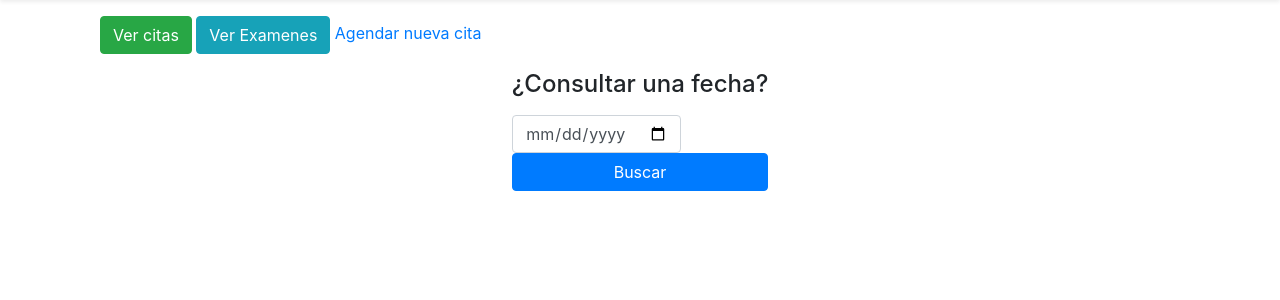
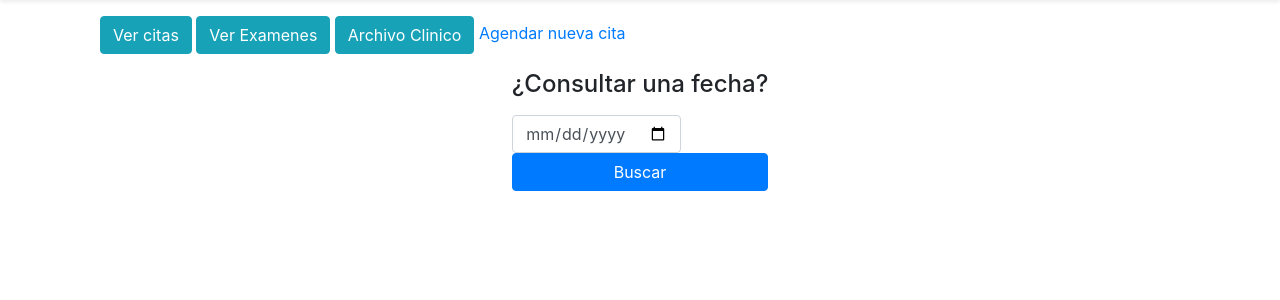
Before and after one commit to Analisis-y-Diseno-1/calendariocitas, a Django app: page / in a window 1280 px wide. Shown: the part 73-373 px from the top of the page. Run offline with Django 3.2, Linux system fonts and the light colour scheme; parts of the project's set-up code (start-up, migrations or seed data) failed here and were passed over; some libraries are stand-ins or nearby versions.

Commit message:
Se realizaron los ultimos ajustes para la generacion del historial medico de todos los pacientes

```diff
--- a/templates/home.html
+++ b/templates/home.html
@@ -9,8 +9,9 @@
         <div class="row">
             <div class="col">
                 {% comment %} <a href="{%url 'crear_cita' pk=1 %}" class="btn btn-success">Agendar cita</a> {% endcomment %}
-                <a href="{%url 'citas' %}" class="btn btn-success">Ver citas</a>
+                <a href="{%url 'citas' %}" class="btn btn-info">Ver citas</a>
                 <a href="{% url 'ExaminationListView' %}" class="btn btn-info">Ver Examenes</a>
+                <a href="{% url 'reporte_historial_clinico' %}" class="btn btn-info">Archivo Clinico</a>
                 <a href="#" class="tool" onclick="OpenModal()">Agendar nueva cita</a>
             </div>
         </div>
```
